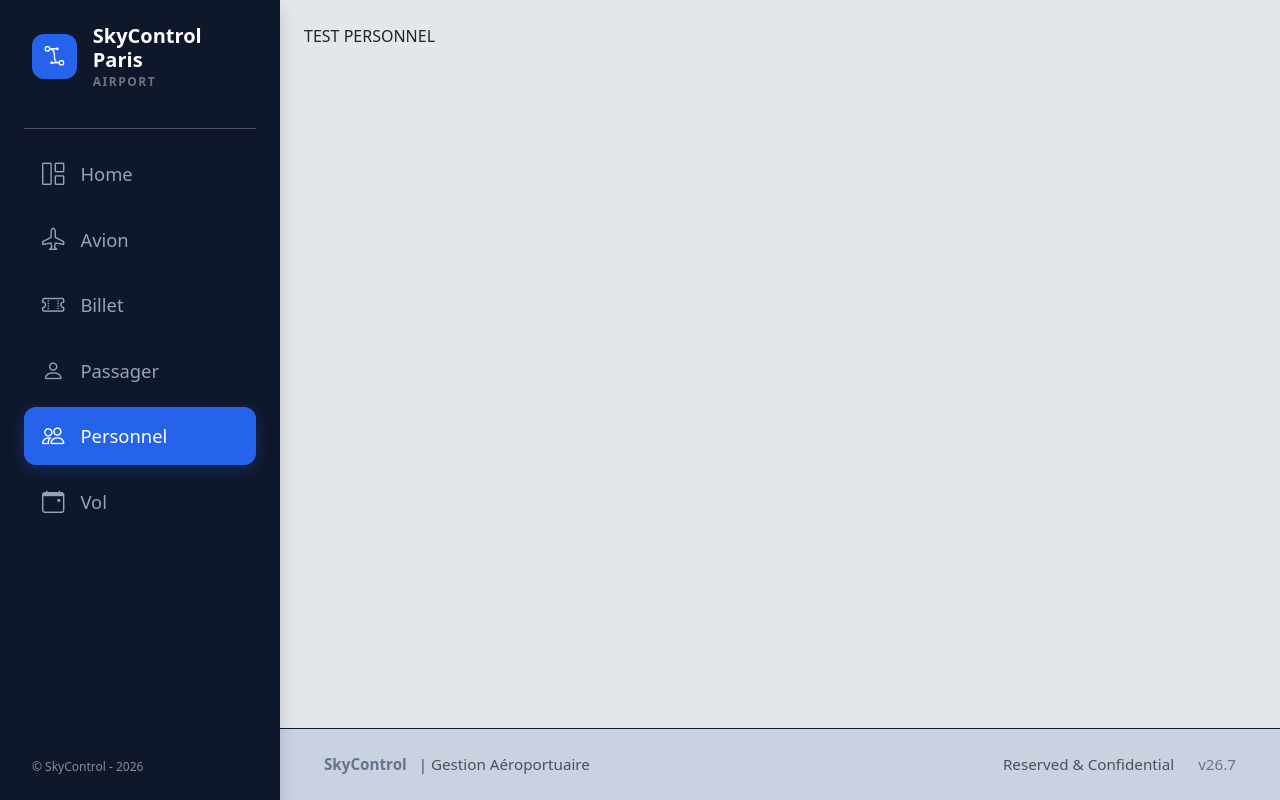
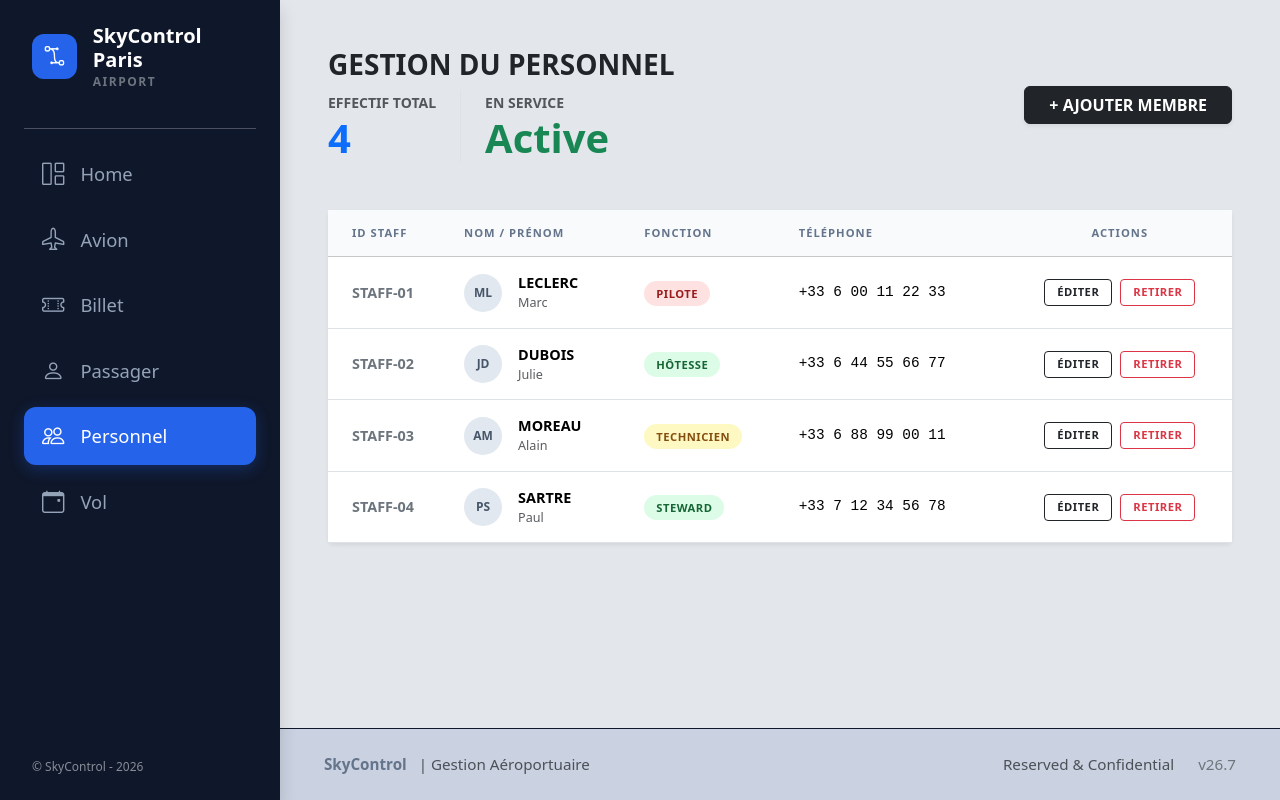
Before and after one commit to Palouziii/SkyControl, a React (Vite) app: page /Personnel in a window 1280 px wide. Built offline with nearby package versions, Linux system fonts and the light colour scheme.

Commit message:
+ Style page Personnel

```diff
--- /dev/null
+++ b/src/components/Personnel/PersonnelCard.jsx
@@ -0,0 +1,157 @@
+import { useState } from "react";
+import "../../css/PersonnelCard.css";
+
+export default function PersonnelCard() {
+  const [showForm, setShowForm] = useState(false);
+
+  // Données factices basées sur ton MCD
+  const [equipe] = useState([
+    {
+      id: "STAFF-01",
+      nom: "Leclerc",
+      prenom: "Marc",
+      fonction: "Pilote",
+      tel: "+33 6 00 11 22 33",
+    },
+    {
+      id: "STAFF-02",
+      nom: "Dubois",
+      prenom: "Julie",
+      fonction: "Hôtesse",
+      tel: "+33 6 44 55 66 77",
+    },
+    {
+      id: "STAFF-03",
+      nom: "Moreau",
+      prenom: "Alain",
+      fonction: "Technicien",
+      tel: "+33 6 88 99 00 11",
+    },
+    {
+      id: "STAFF-04",
+      nom: "Sartre",
+      prenom: "Paul",
+      fonction: "Steward",
+      tel: "+33 7 12 34 56 78",
+    },
+  ]);
+
+  return (
+    <div className="container-fluid p-4">
+      {/* Header avec Stat Personnel */}
+      <header className="d-flex justify-content-between align-items-center mb-5">
+        <div>
+          <h1 className="h3 fw-bold text-uppercase tracking-tight">
+            Gestion du Personnel
+          </h1>
+          <div className="d-flex gap-4 mt-2">
+            <div className="stat-simple">
+              <span className="text-muted small text-uppercase fw-bold">
+                Effectif Total
+              </span>
+              <p className="h4 fw-black mb-0 text-primary">{equipe.length}</p>
+            </div>
+            <div className="stat-simple border-start ps-4">
+              <span className="text-muted small text-uppercase fw-bold">
+                En Service
+              </span>
+              <p className="h4 fw-black mb-0 text-success">Active</p>
+            </div>
+          </div>
+        </div>
+        <button
+          className={`btn ${showForm ? "btn-secondary" : "btn-dark"} px-4 fw-bold shadow-sm`}
+          onClick={() => setShowForm(!showForm)}
+        >
+          {showForm ? "ANNULER" : "+ AJOUTER MEMBRE"}
+        </button>
+      </header>
+
+      {/* Formulaire d'ajout rapide */}
+      {showForm && (
+        <div className="card shadow-sm mb-5 border-0 animate-slide-down">
+          <div className="card-header bg-primary text-white fw-bold">
+            NOUVEAU COLLABORATEUR
+          </div>
+          <div className="card-body p-4">
+            <form className="row g-3">
+              <div className="col-md-3">
+                <label className="form-label small fw-bold">NOM</label>
+                <input type="text" className="form-control" />
+              </div>
+              <div className="col-md-3">
+                <label className="form-label small fw-bold">PRÉNOM</label>
+                <input type="text" className="form-control" />
+              </div>
+              <div className="col-md-3">
+                <label className="form-label small fw-bold">FONCTION</label>
+                <select className="form-select">
+                  <option>Pilote</option>
+                  <option>Co-pilote</option>
+                  <option>Hôtesse / Steward</option>
+                  <option>Technicien</option>
+                  <option>Sécurité</option>
+                </select>
+              </div>
+              <div className="col-md-3 d-flex align-items-end">
+                <button type="submit" className="btn btn-primary w-100 fw-bold">
+                  ENREGISTRER
+                </button>
+              </div>
+            </form>
+          </div>
+        </div>
+      )}
+
+      {/* Tableau du Personnel */}
+      <div className="card border-0 shadow-sm">
+        <div className="table-responsive">
+          <table className="table table-hover align-middle mb-0">
+            <thead className="table-light">
+              <tr>
+                <th className="ps-4">ID STAFF</th>
+                <th>NOM / PRÉNOM</th>
+                <th>FONCTION</th>
+                <th>TÉLÉPHONE</th>
+                <th className="text-center">ACTIONS</th>
+              </tr>
+            </thead>
+            <tbody>
+              {equipe.map((m) => (
+                <tr key={m.id}>
+                  <td className="ps-4 fw-bold text-secondary small">{m.id}</td>
+                  <td>
+                    <div className="d-flex align-items-center">
+                      <div className="avatar-initials me-3">
+                        {m.prenom[0]}
+                        {m.nom[0]}
+                      </div>
+                      <div>
+                        <div className="fw-bold">{m.nom.toUpperCase()}</div>
+                        <div className="text-muted small">{m.prenom}</div>
+                      </div>
+                    </div>
+                  </td>
+                  <td>
+                    <span className={`badge-role ${m.fonction.toLowerCase()}`}>
+                      {m.fonction}
+                    </span>
+                  </td>
+                  <td className="fw-mono small">{m.tel}</td>
+                  <td className="text-center">
+                    <button className="btn btn-outline-dark btn-sm fw-bold me-2">
+                      ÉDITER
+                    </button>
+                    <button className="btn btn-outline-danger btn-sm fw-bold">
+                      RETIRER
+                    </button>
+                  </td>
+                </tr>
+              ))}
+            </tbody>
+          </table>
+        </div>
+      </div>
+    </div>
+  );
+}
--- /dev/null
+++ b/src/css/PersonnelCard.css
@@ -0,0 +1,52 @@
+/* src/css/Personnel.css */
+
+.fw-black { font-weight: 900; }
+
+/* Avatar cercle avec initiales */
+.avatar-initials {
+    width: 38px;
+    height: 38px;
+    background: #e2e8f0;
+    color: #475569;
+    display: flex;
+    align-items: center;
+    justify-content: center;
+    border-radius: 50%;
+    font-weight: 800;
+    font-size: 0.75rem;
+}
+
+/* Badges de fonction */
+.badge-role {
+    font-size: 0.7rem;
+    font-weight: 800;
+    text-transform: uppercase;
+    padding: 5px 12px;
+    border-radius: 20px;
+    letter-spacing: 0.5px;
+}
+
+.pilote { background: #fee2e2; color: #991b1b; }      /* Rouge soft */
+.hôtesse, .steward { background: #dcfce7; color: #166534; } /* Vert soft */
+.technicien { background: #fef9c3; color: #854d0e; }  /* Jaune soft */
+
+/* Table adjustments */
+.table thead th {
+    font-size: 0.7rem;
+    text-transform: uppercase;
+    letter-spacing: 1px;
+    padding: 15px 10px;
+}
+
+.fw-mono {
+    font-family: 'Courier New', Courier, monospace;
+}
+
+.animate-slide-down {
+    animation: slideDown 0.3s ease-out;
+}
+
+@keyframes slideDown {
+    from { opacity: 0; transform: translateY(-10px); }
+    to { opacity: 1; transform: translateY(0); }
+}
--- a/src/pages/Personnel.jsx
+++ b/src/pages/Personnel.jsx
@@ -1,5 +1,9 @@
-export default function Personnel(){
-    return(
-        <div>TEST PERSONNEL</div>
-    )
+import PersonnelCard from "../components/Personnel/PersonnelCard.jsx";
+
+export default function Personnel() {
+  return (
+    <div>
+      <PersonnelCard />
+    </div>
+  );
 }
```
